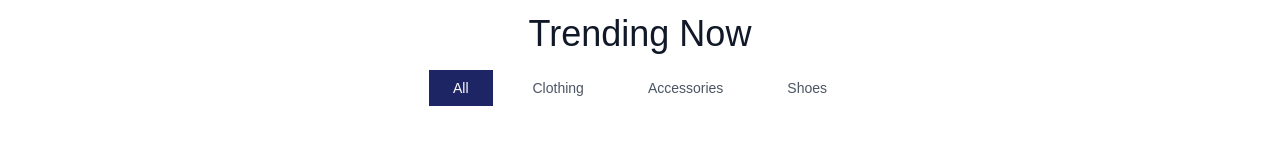
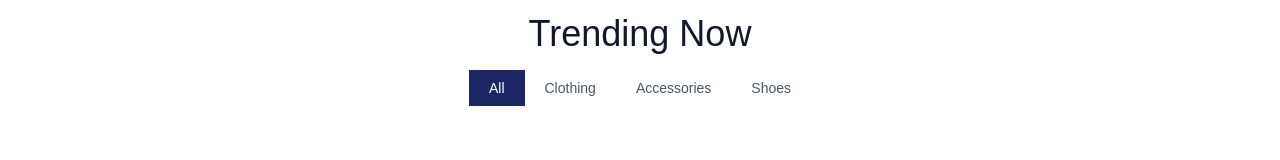
Before and after one commit to NC0312/shopino-web, a Next.js app: page / in a window 1280 px wide. Shown: the part 1718-1878 px from the top of the page. Built offline with nearby package versions, Linux system fonts and the light colour scheme.

Commit message:
minor fixes

```diff
--- a/src/app/page.tsx
+++ b/src/app/page.tsx
@@ -234,13 +234,13 @@ const HomePage = () => {
             </motion.h2>
             <motion.div
               variants={fadeIn}
-              className="flex justify-center space-x-4 mb-12"
+              className="flex justify-center mb-12"
             >
               {["all", "clothing", "accessories", "shoes"].map((category) => (
                 <button
                   key={category}
                   onClick={() => setActiveCategory(category)}
-                  className={`px-6 py-2 text-sm transition-colors duration-300 ${
+                  className={`px-5 py-2 text-sm transition-colors duration-300 ${
                     activeCategory === category
                       ? "bg-[#1D2564] text-white"
                       : "bg-transparent text-gray-600 hover:bg-gray-100"
--- a/src/components/Layout/Header.tsx
+++ b/src/components/Layout/Header.tsx
@@ -163,13 +163,13 @@ const Header = () => {
   if (!isMounted) return null;
 
   return (
-    <header className="shadow-md sticky top-0 z-50 bg-white">
+    <header className="shadow-md sticky top-0 z-50 bg-white overflow-hidden">
       <div className="md:container mx-auto">
-        <div className="flex items-center justify-between px-4 py-2 md:py-4">
+        <div className="flex items-center justify-between px-4 py-2 lg:py-4">
           {/* Mobile Menu Button */}
           <button
             onClick={() => setIsMobileMenuOpen(!isMobileMenuOpen)}
-            className="md:hidden p-2 text-[#1D2564] focus:outline-none"
+            className="lg:hidden p-2 text-[#1D2564] focus:outline-none"
             aria-label="Toggle menu"
           >
             {isMobileMenuOpen ? (
@@ -193,7 +193,7 @@ const Header = () => {
           </Link>
 
           {/* Desktop Navigation */}
-          <nav className="hidden md:flex items-center space-x-8">
+          <nav className="hidden lg:flex items-center space-x-8">
             <Link
               href="/"
               className="relative px-2 py-1 font-semibold text-lg text-[#1D2564]"
@@ -314,7 +314,6 @@ const Header = () => {
           </div>
         </div>
 
-        {/* Mobile Menu */}
         {/* Enhanced Mobile Menu */}
         <AnimatePresence>
           {isMobileMenuOpen && (
```
